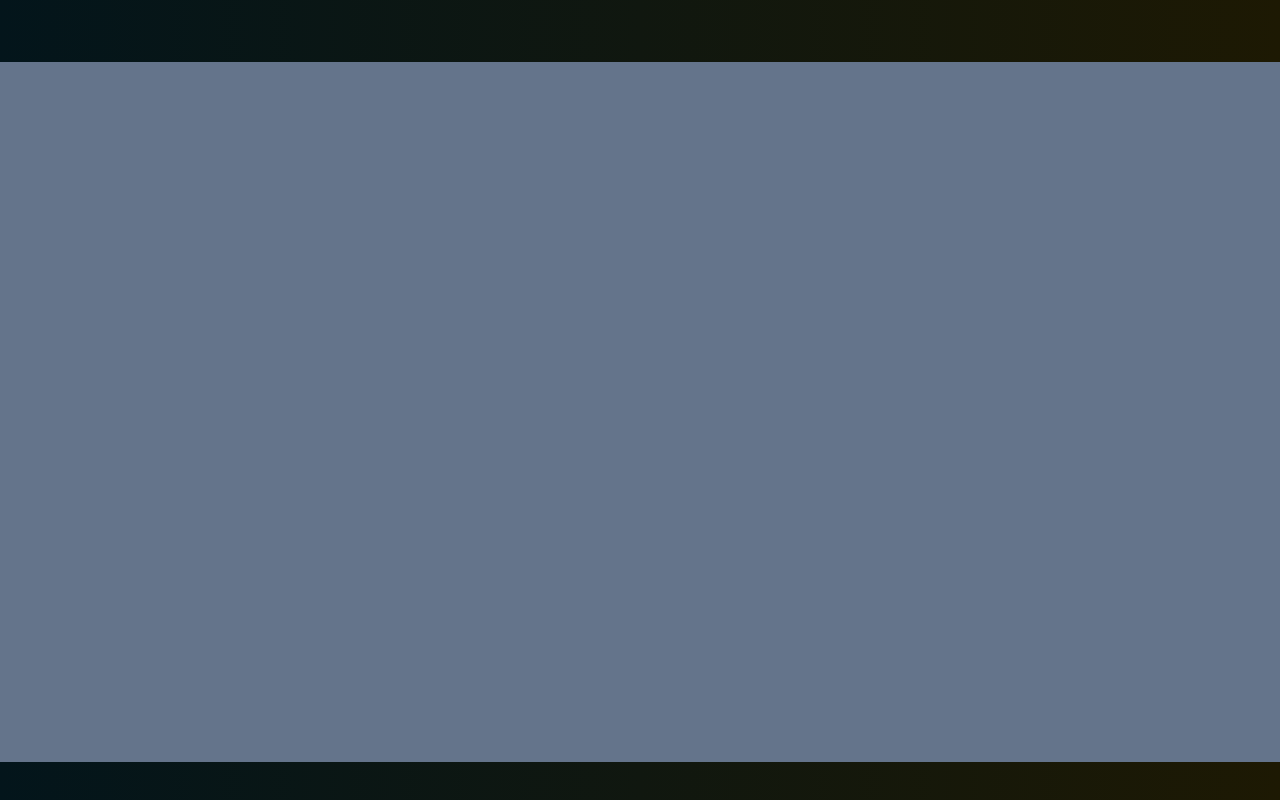
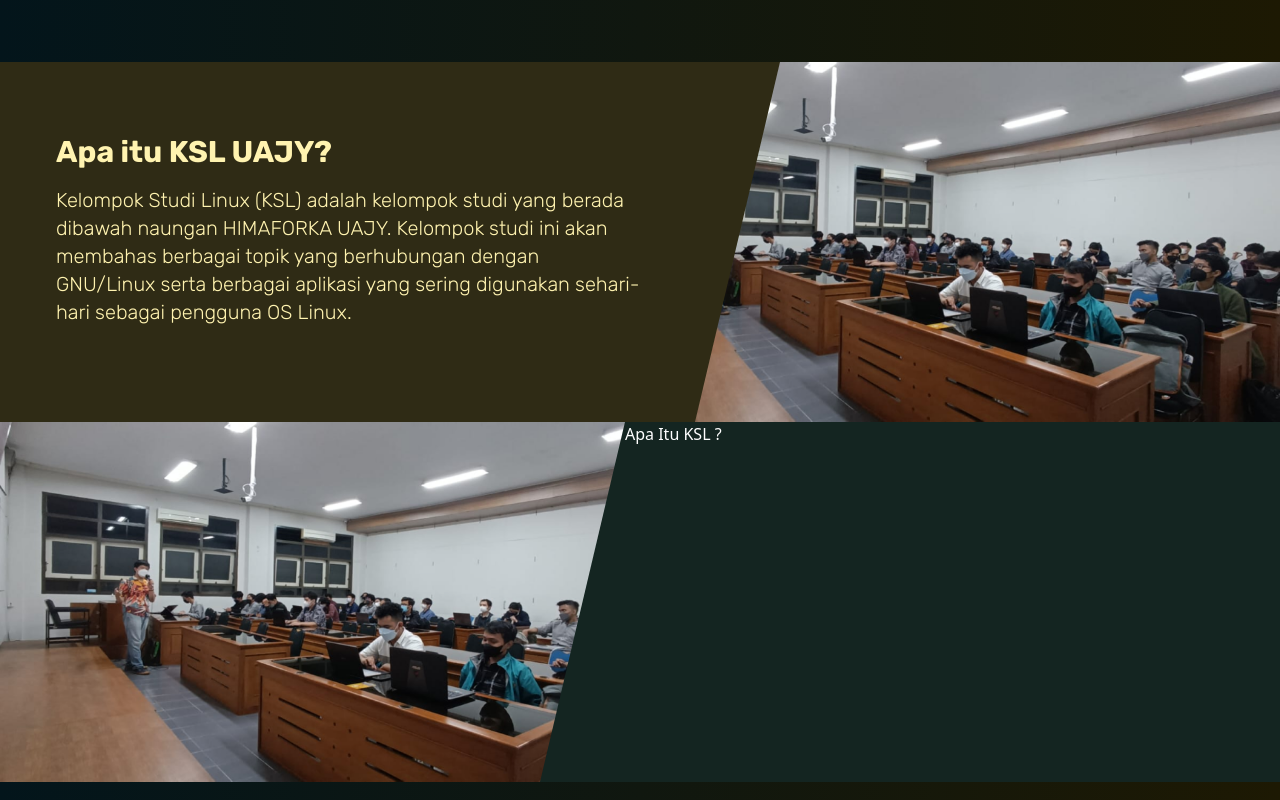
Before and after one commit to ksl-uajy/ksl.himaforka-uajy.org, a Next.js app: page / in a window 1280 px wide. Shown: the part 840-1640 px from the top of the page. Built offline with nearby package versions, Linux system fonts and the light colour scheme.

Commit message:
add about

```diff
--- a/components/About.tsx
+++ b/components/About.tsx
@@ -1,11 +1,36 @@
+import DocKelas from "@/public/DocKelas.png";
+import Image from "next/image";
 import React from "react";
 import { FC, useEffect, useState } from "react";
 
 const About: FC = () => {
   return (
     <>
-      <div className="max-w-screen mx-auto py-6">
-        <div className="h-[700px] w-full bg-slate-500"></div>
+      <div className="max-w-screen h-[780px] py-6">
+        <div className="relative flex w-full bg-white">
+          <div className="left-0 z-40 h-[360px] w-[780px] border-r-[85px] border-t-[360px] border-r-transparent border-t-[#2F2B15]">
+            <div className="absolute top-16 left-12 w-[600px] font-rubik text-[#FFF3B0]">
+              <h1 className="p-2 text-3xl font-bold">Apa itu KSL UAJY?</h1>
+              <p className="p-2 text-xl font-light">
+                Kelompok Studi Linux (KSL) adalah kelompok studi yang berada dibawah naungan
+                HIMAFORKA UAJY. Kelompok studi ini akan membahas berbagai topik yang berhubungan
+                dengan GNU/Linux serta berbagai aplikasi yang sering digunakan sehari-hari sebagai
+                pengguna OS Linux.
+              </p>
+            </div>
+          </div>
+          <div className="absolute right-0 h-[360px] w-[700px]">
+            <Image src={DocKelas} alt="kegiatan" className="h-[360px] w-[700px] object-fill" />
+          </div>
+        </div>
+        <div className="relative flex w-full bg-white">
+          <div className="absolute left-0 h-[360px] w-[700px]">
+            <Image src={DocKelas} alt="kegiatan" className="h-[360px] w-[700px] object-fill" />
+          </div>
+          <div className="absolute right-0 z-0 h-[360px] w-[740px] border-l-[85px] border-b-[360px] border-l-transparent border-b-[#142521]">
+            <h1 className="absolute top-0 text-white">Apa Itu KSL ?</h1>
+          </div>
+        </div>
       </div>
     </>
   );
```
Also changed, not shown: public/DocKelas.png (added).
